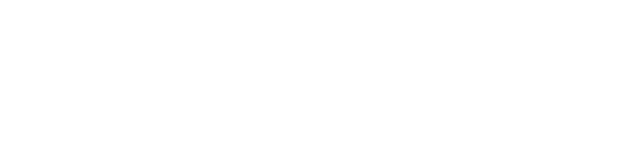
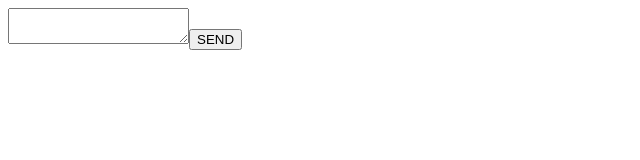
Before and after one commit to nel-eleven11/WEB-Lab5-JS-only, a plain HTML site: page index.html in a window 1280 px wide. Shown: the whole page, without its empty margins (0-640 px from the left). Drawn offline with Linux system fonts and the light colour scheme.

Commit message:
Feat: Principal elements

```diff
--- a/index.html
+++ b/index.html
@@ -3,7 +3,16 @@
   </head>
   <body>
     <script type="application/javascript">
-      // su código
+
+    const ul = document.createElement('ul')
+    document.body.append(ul)
+
+    const t = document.createElement('textarea')
+    document.body.append(t)
+    const b = document.createElement('button')
+    b.append('SEND')
+    document.body.append(b)
+
     </script>
   </body>
 </html>
```
